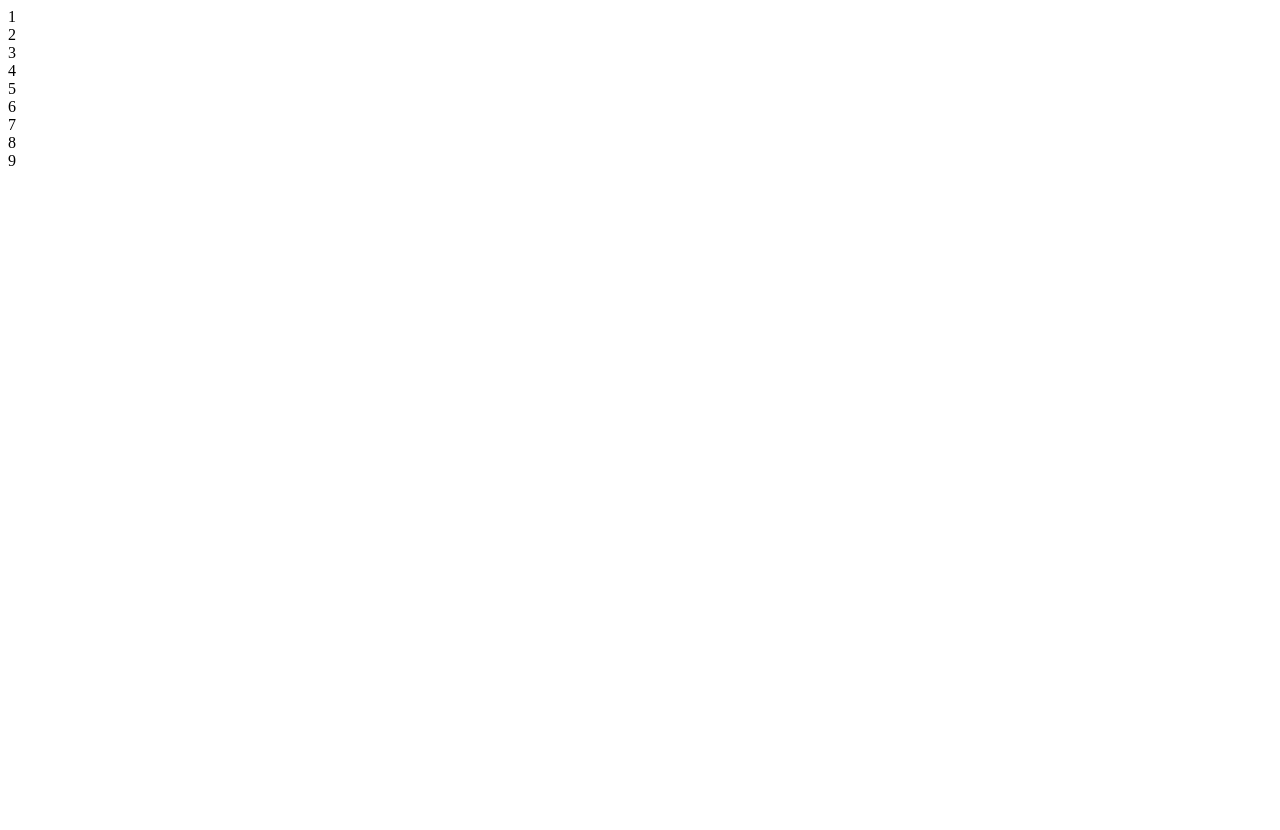
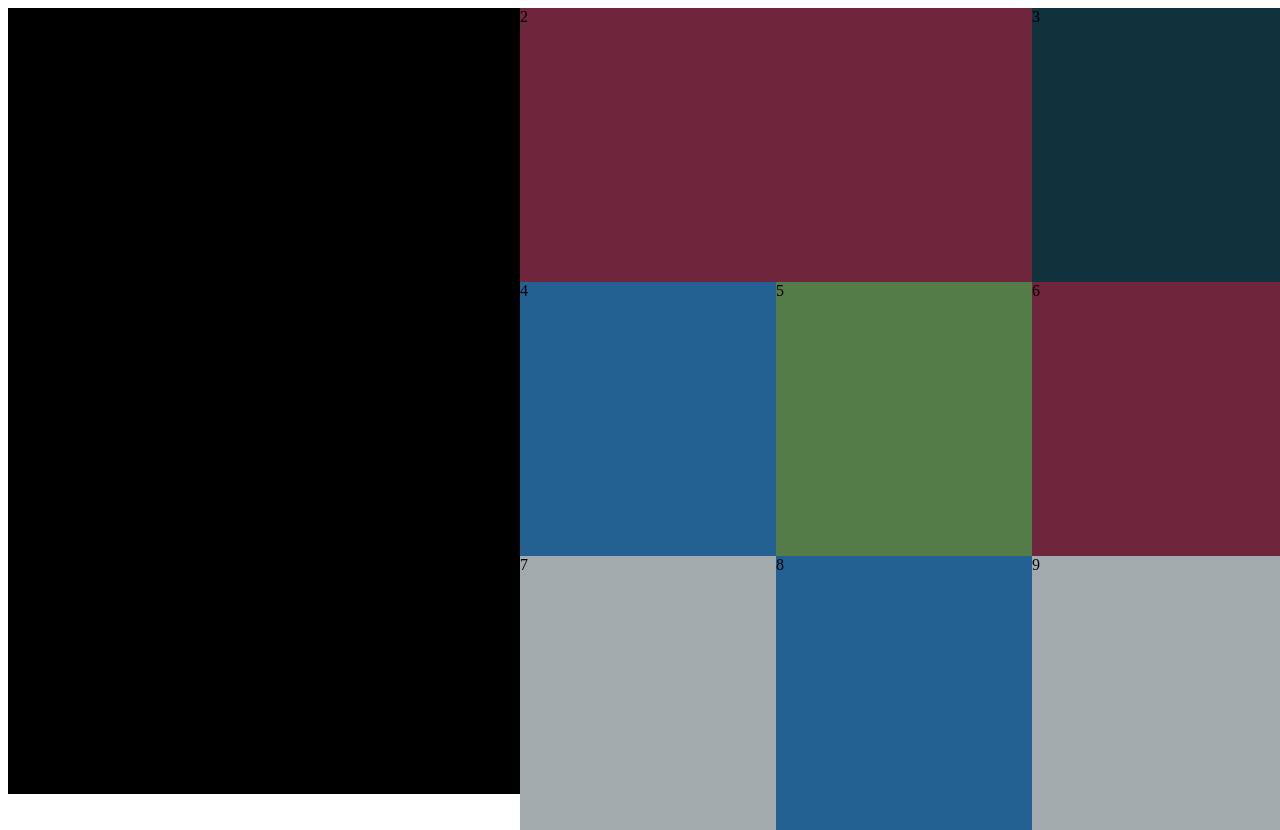
Before and after one commit to CharlesY712/cy-comp-challenge-1, a plain HTML site: page index.html in a window 1280 px wide. Before the commit the page ends 800 px from the top, so only its background shows below. Drawn offline with Linux system fonts and the light colour scheme.

Commit message:
Grid system coming along but turning it in for the night

```diff
--- a/css/styles.css
+++ b/css/styles.css
@@ -36,9 +36,15 @@
 }
 
 @media screen and (min-width: 992px) {
+
+  body {
+    width: 100vw;
+    height: calc(100vw*0.5625);
+  }
+
   .col-d-1 {
     width: 20%;
-    padding-bottom: 100%;
+    padding-bottom: 20%;
     }
   .col-d-2 {
     width: 40%;
@@ -46,6 +52,44 @@
 
 }
 
+
+#box1 {
+  background-color: black;
+  padding-bottom: 60%;
+}
+
+#box2 {
+  background-color: #6F263D;
+  padding-bottom: 20%;
+}
+
+#box3 {
+  background-color: #0F323C;
+}
+
+#box4 {
+  background-color: #236192;
+}
+
+#box5 {
+  background-color: #547C49;
+}
+
+#box6 {
+  background-color: #6F263D;
+}
+
+#box7 {
+  background-color: #A2AAAD;
+}
+
+#box8 {
+  background-color: #236192;
+}
+
+#box9 {
+  background-color: #A2AAAD;
+}
 
 
 
--- a/index.html
+++ b/index.html
@@ -5,18 +5,15 @@
   <link rel="stylesheet" type="text/css" href="css/styles.css">
 </head>
 <body>
-  <section id="container1">
-    <article id="box1">1</article>
-  </section>
-  <section id="container2">
-    <article id="box2">2</article>
-    <article id="box3">3</article>
-    <article id="box4">4</article>
-    <article id="box5">5</article>
-    <article id="box6">6</article>
-    <article id="box7">7</article>
-    <article id="box8">8</article>
-    <article id="box9">9</article>
+    <article class="col-m-2 col-t-2 col-d-2" id="box1">1</article>
+    <article class="col-m-2 col-t-2 col-d-2" id="box2">2</article>
+    <article class="col-m-1 col-t-1 col-d-1" id="box3">3</article>
+    <article class="col-m-1 col-t-1 col-d-1" id="box4">4</article>
+    <article class="col-m-1 col-t-1 col-d-1" id="box5">5</article>
+    <article class="col-m-1 col-t-1 col-d-1" id="box6">6</article>
+    <article class="col-m-1 col-t-1 col-d-1" id="box7">7</article>
+    <article class="col-m-1 col-t-1 col-d-1" id="box8">8</article>
+    <article class="col-m-1 col-t-1 col-d-1" id="box9">9</article>
   </section>
 </body>
 </html>
```
